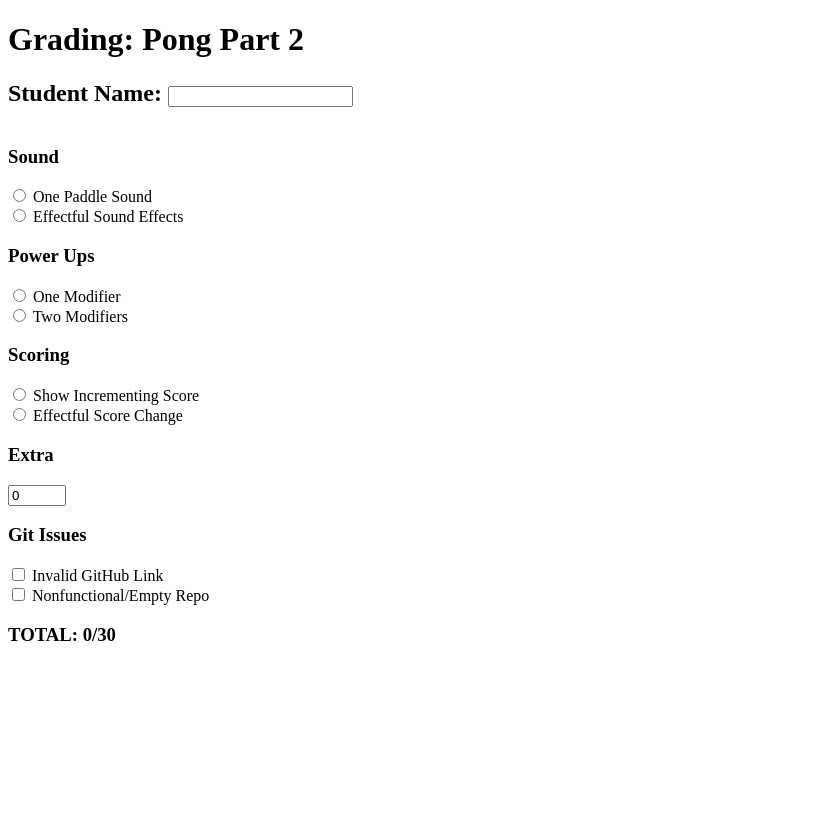
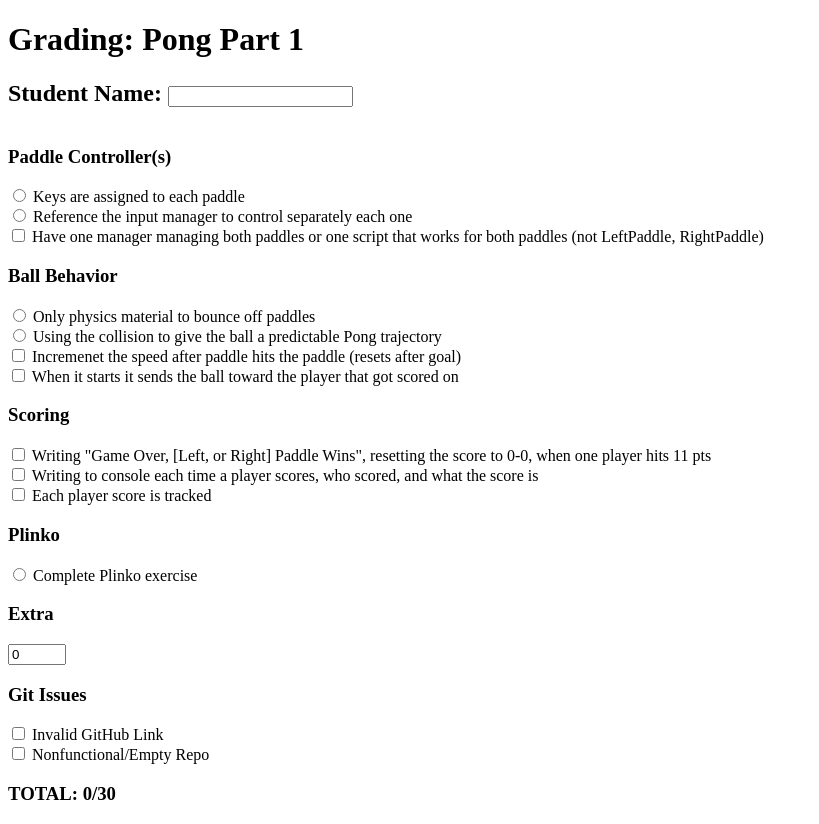
Before and after one commit to ConlynPattison/GameDevGrading, a React (Create React App) app: page /pong1 in a window 1280 px wide. Shown: the whole page, without its empty margins (0-819 px from the left). Before the commit the page ends 800 px from the top, so only its background shows below. Built offline with nearby package versions, Linux system fonts and the light colour scheme.

Commit message:
Router added with paged assignment grading

```diff
--- a/package.json
+++ b/package.json
@@ -6,9 +6,13 @@
     "@testing-library/jest-dom": "^5.17.0",
     "@testing-library/react": "^13.4.0",
     "@testing-library/user-event": "^13.5.0",
+    "localforage": "^1.10.0",
+    "match-sorter": "^6.3.4",
     "react": "^18.2.0",
     "react-dom": "^18.2.0",
+    "react-router-dom": "^6.22.0",
     "react-scripts": "5.0.1",
+    "sort-by": "^1.2.0",
     "web-vitals": "^2.1.4"
   },
   "scripts": {
--- a/src/App.js
+++ b/src/App.js
@@ -1,15 +1,27 @@
-import PongPart2 from "./components/PongPart2";
+import PongPart2 from "./routes/PongPart2";
+import { RouterProvider, createBrowserRouter } from "react-router-dom";
+import Home from "./routes/Home";
+import PongPart1 from "./routes/PongPart1";
 
-function App() {
+const router = createBrowserRouter([
+	{
+		path: "/",
+		element: <Home/>
+	},
+	{
+		path: "pong1",
+		element: <PongPart1/>
+	},
+	{
+		path: "pong2",
+		element: <PongPart2/>
+	}
+])
+
+const App = () => {
   return (
     <div>
-      <header>
-        <h1>Grading: Pong Part 2</h1>
-      </header>
-      <h2>
-        Student Name: <input type="text" />
-      </h2>
-      <PongPart2 />
+      <RouterProvider router={router} />
     </div>
   );
 }
--- a/src/index.js
+++ b/src/index.js
@@ -1,6 +1,7 @@
 import React from "react";
 import ReactDOM from "react-dom/client";
 import App from "./App";
+
 
 const root = ReactDOM.createRoot(document.getElementById("root"));
 root.render(
--- /dev/null
+++ b/src/routes/Home.jsx
@@ -0,0 +1,7 @@
+const Home = () => {
+	return (
+		<div> Grading App Home </div>
+	)
+}
+
+export default Home;
--- /dev/null
+++ b/src/routes/PongPart1.jsx
@@ -0,0 +1,79 @@
+import { useState, useEffect } from "react";
+import styles from "./Assignments.module.css"
+
+const PongPart1 = () => {
+	const [sum, setSum] = useState(0);
+	const [paddle, setPaddle] = useState(0);
+	const [behavior, setBehavior] = useState(0);
+	const [extra, setExtra] = useState(0);
+	const [checked, setChecked] = useState(0);
+
+	useEffect(() => {
+		setSum(paddle + behavior + checked + extra);
+	}, [paddle, behavior, checked, extra])
+
+	const handleExtraChange = (event) => {
+		setExtra(Number(event.target.value));
+	}
+
+	const handlePaddleChange = (event) => {
+		setPaddle(Number(event.target.value));
+	}
+
+	const handleBehaviorChange = (event) => {
+		setBehavior(Number(event.target.value));
+	}
+
+	const handleCheck = (event) => {
+		const value = Number(event.target.value);
+		setChecked((prevInvalid) => prevInvalid + (event.target.checked ? value : -value));
+	}
+
+	return (
+		<div>
+			<header>
+				<h1>Grading: Pong Part 1</h1>
+			</header>
+			<h2>
+				Student Name: <input type="text" />
+			</h2>
+			<section className={styles.column}>
+				<h3>Paddle Controller(s)</h3>
+				<label><input type="radio" name="paddle-approach" value={5} onChange={handlePaddleChange} /> Keys are assigned to each paddle </label>
+				<label><input type="radio" name="paddle-approach" value={7} onChange={handlePaddleChange} /> Reference the input manager to control separately each one </label>
+				<label><input type="checkbox" name="paddle-additional" value={3} onChange={handleCheck} /> Have one manager managing both paddles or one script that works for both paddles (not LeftPaddle, RightPaddle) </label>
+			</section>
+			<section className={styles.column}>
+				<h3>Ball Behavior</h3>
+				<label><input type="radio" name="behavior-approach" value={3} onChange={handleBehaviorChange} /> Only physics material to bounce off paddles </label>
+				<label><input type="radio" name="behavior-approach" value={7} onChange={handleBehaviorChange} /> Using the collision to give the ball a predictable Pong trajectory </label>
+				<label><input type="checkbox" name="behavior-additional" value={2} onChange={handleCheck} /> Incremenet the speed after paddle hits the paddle (resets after goal) </label>
+				<label><input type="checkbox" name="behavior-additional" value={1} onChange={handleCheck} /> When it starts it sends the ball toward the player that got scored on </label>
+			</section>
+			<section className={styles.column}>
+				<h3>Scoring</h3>
+				<label><input type="checkbox" name="scoring" value={1} onChange={handleCheck} /> Writing "Game Over, [Left, or Right] Paddle Wins", resetting the score to 0-0, when one player hits 11 pts </label>
+				<label><input type="checkbox" name="scoring" value={2} onChange={handleCheck} /> Writing to console each time a player scores, who scored, and what the score is </label>
+				<label><input type="checkbox" name="scoring" value={4} onChange={handleCheck} /> Each player score is tracked </label>
+			</section>
+			<section className={styles.column}>
+				<h3>Plinko</h3>
+				<label><input type="radio" name="plinko" value={3} onChange={handleCheck} /> Complete Plinko exercise </label>
+			</section>
+			<section className={styles.column}>
+				<h3>Extra</h3>
+				<input className={styles.open} type="number" value={extra} max={5} min={0} onChange={handleExtraChange} />
+			</section>
+			<section className={styles.column}>
+				<h3>Git Issues</h3>
+				<label><input type="checkbox" name="git" value={-1.5} onChange={handleCheck} /> Invalid GitHub Link </label>
+				<label><input type="checkbox" name="git" value={-1.5} onChange={handleCheck} /> Nonfunctional/Empty Repo </label>
+			</section>
+			<h3>
+				TOTAL: {sum}/30
+			</h3>
+		</div>
+	);
+}
+
+export default PongPart1;
--- a/src/components/PongPart2.jsx
+++ b/src/routes/PongPart2.jsx
@@ -36,6 +36,12 @@ const PongPart2 = () => {
 
 	return (
 		<div>
+			<header>
+				<h1>Grading: Pong Part 2</h1>
+			</header>
+			<h2>
+				Student Name: <input type="text" />
+			</h2>
 			<section className={styles.column}>
 				<h3>Sound</h3>
 				<label><input type="radio" name="sound" value={7} onChange={handleSoundChange} /> One Paddle Sound </label>
```
Also changed, not shown: src/components/PongPart1.jsx (deleted, +0 -63 lines), src/components/routes/Home.jsx (deleted), src/routes/Assignments.module.css (renamed from src/components/Assignments.module.css), 1 other file (tests, documents, lock files or other folders).
